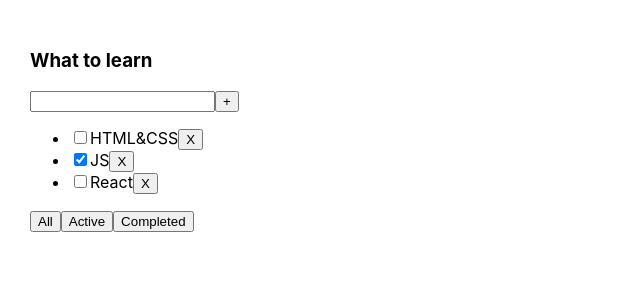
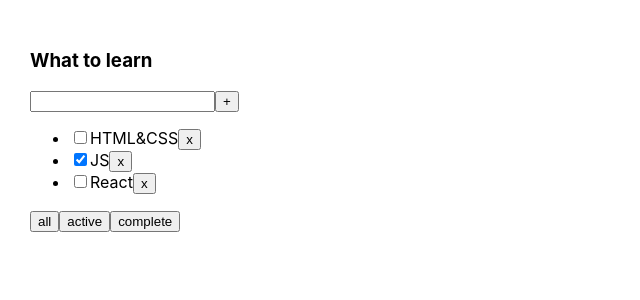
Before and after one commit to Grammeri/TDL_updated_1, a React (Create React App) app: page / in a window 1280 px wide. Shown: the top 300 px of the page, without its empty margins (0-640 px from the left). Built offline with nearby package versions, Linux system fonts and the light colour scheme.

Commit message:
FilterButton as aseparate components

```diff
--- /dev/null
+++ b/src/Components/Button.tsx
@@ -0,0 +1,17 @@
+import React from 'react';
+import {FilterType} from "../Todolist";
+
+type ButtonPropsType = {
+    callback:()=>void
+    name:string
+    }
+
+export const Button = (props:ButtonPropsType) => {
+    const onClickHandler = () => {
+        props.callback()
+    }
+
+    return (
+        <button onClick={onClickHandler}>{props.name}</button>
+    );
+};
--- a/src/Todolist.tsx
+++ b/src/Todolist.tsx
@@ -1,4 +1,5 @@
 import React, {ChangeEvent, KeyboardEvent} from "react";
+import {Button} from "./Components/Button";
 
 export type PropsType = {
     title?:string
@@ -19,16 +20,25 @@ export type FilterType = "all" | "active" | "completed"
 
 export const Todolist = (props:PropsType) => {
 
-    const onTextChangeHandler = (e:ChangeEvent<HTMLInputElement>)=>{setTaskTitle(e.currentTarget.value)}
-    const onKeyPressHandler = (e:KeyboardEvent<HTMLInputElement>)=>{if(e.charCode===13){
+    const onTextChangeHandler = (e: ChangeEvent<HTMLInputElement>) => {
+        setTaskTitle(e.currentTarget.value)
+    }
+    const onKeyPressHandler = (e: KeyboardEvent<HTMLInputElement>) => {
+        if (e.key === "Enter") {
+            props.addTask(taskTitle)
+            setTaskTitle("")
+        }
+    }
+    const addTask = () => {
         props.addTask(taskTitle)
         setTaskTitle("")
-    }}
-    const addTask = () => {props.addTask(taskTitle)
-    setTaskTitle("")}
-    const onFilterBtnClick = (value:FilterType)=>{props.filterChange(value)}
-    /*const onCompletedBtnClick = () =>{props.filterChange("completed")}
-    const onActiveBtnClick = () =>{props.filterChange("active")}*/
+    }
+    const setFilterHander = (value: FilterType) => {
+        props.filterChange(value)
+    }
+    const removeTaskHandler = (Id:string)=> {
+        props.removeTask(Id)
+    }
 
     let [taskTitle, setTaskTitle]=React.useState("")
     return (
@@ -45,17 +55,19 @@ export const Todolist = (props:PropsType) => {
                 <button onClick={addTask}>+</button>
                 <ul>
                     {props.tasks.map(m => {
-                        const removeTask = () => {
-                            props.removeTask(m.id)
-                        }
+
                         return (<li><input type={"checkbox"} checked={m.isDone}/>{m.title}
-                            <span><button onClick={removeTask}>X</button></span></li>)
+                           {/* <span><button onClick={()=>removeTaskHandler(m.id)}>X</button></span>*/}
+                            <Button callback={()=>removeTaskHandler(m.id)} name={"x"}/>
+                           </li>)
+
                     })}
                 </ul>
                 <div>
-                    <button onClick={()=>{onFilterBtnClick("all")}}>All</button>
-                    <button onClick={()=>onFilterBtnClick("active")}>Active</button>
-                    <button onClick={()=>onFilterBtnClick("completed")}>Completed</button>
+                    <Button name={"all"} callback={()=>setFilterHander("all")}/>
+                    <Button name={"active"} callback={()=>setFilterHander("active")}/>
+                    <Button name={"complete"} callback={()=>setFilterHander("completed")}/>
+
                 </div>
             </div>
         </div>
```
